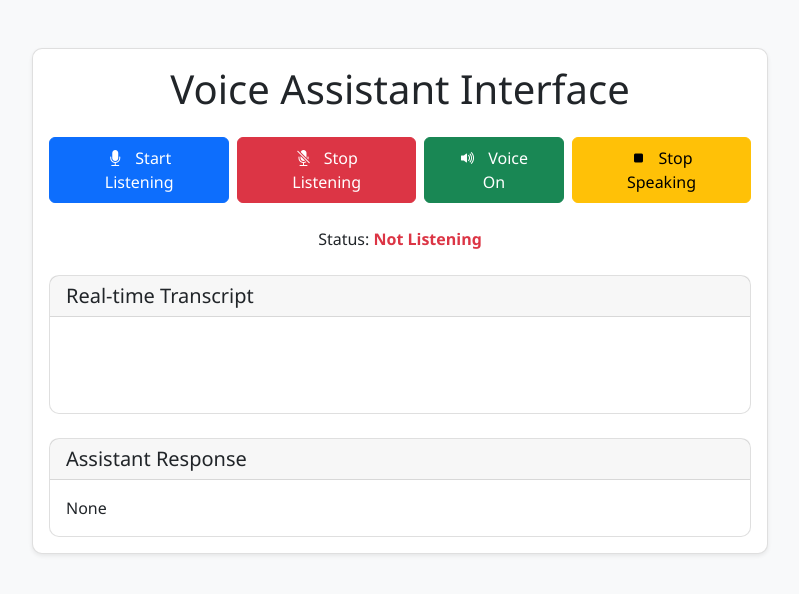
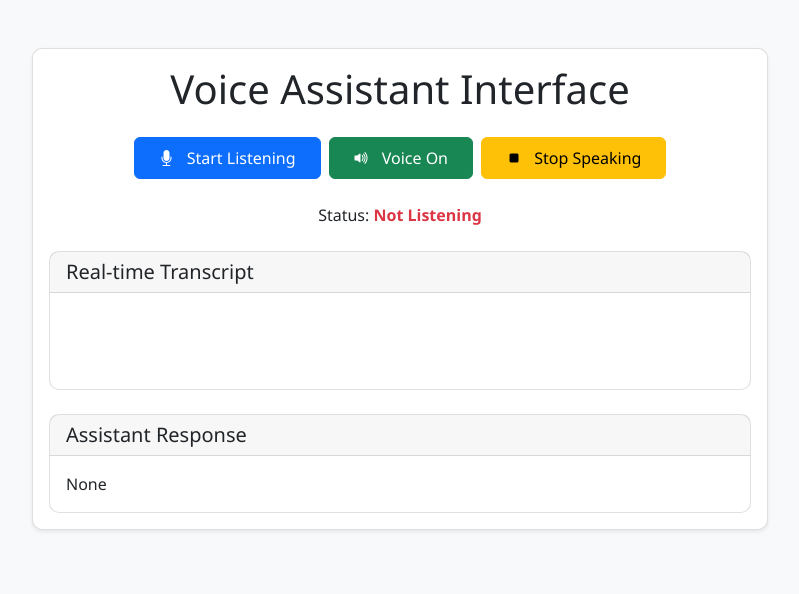
Before and after one commit to ShiroePL/Refreshed-ShiroAI-Chan, a Flask app: page / in a window 1280 px wide. Shown: the top 594 px of the page, without its empty margins (240-1039 px from the left). Run offline with Flask 3, Linux system fonts and the light colour scheme; parts of the project's set-up code (start-up, migrations or seed data) failed here and were passed over; some libraries are stand-ins or nearby versions.

Commit message:
🎤 refactor: consolidate listening controls into toggle function
Refactor the listening functionality to use a single toggle function.
The `startListening` and `stopListening` functions are merged into
`toggleListening`, which updates the button state and text based on
the current listening status. Additionally, the socket handler now
updates the button state in response to status updates, ensuring
consistent UI feedback. This change simplifies the code and improves
user experience by providing a clearer interface.

```diff
--- a/static/js/main.js
+++ b/static/js/main.js
@@ -7,14 +7,24 @@ speechHandler.socketHandler = socketHandler;
 
 socketHandler.initialize();
 
-function startListening() {
-    // Stop any currently playing audio when starting to listen
-    socketHandler.stopCurrentAudio();
-    speechHandler.start();
-}
+function toggleListening() {
+    const btn = document.getElementById('listenBtn');
+    const isListening = btn.classList.contains('btn-danger');
 
-function stopListening() {
-    speechHandler.stop();
+    if (isListening) {
+        // Stop listening
+        speechHandler.stop();
+        btn.innerHTML = '<i class="bi bi-mic-fill"></i> Start Listening';
+        btn.classList.remove('btn-danger');
+        btn.classList.add('btn-primary');
+    } else {
+        // Start listening
+        socketHandler.stopCurrentAudio();
+        speechHandler.start();
+        btn.innerHTML = '<i class="bi bi-mic-mute-fill"></i> Stop Listening';
+        btn.classList.remove('btn-primary');
+        btn.classList.add('btn-danger');
+    }
 }
 
 function toggleVoice() {
--- a/static/js/socketHandlers.js
+++ b/static/js/socketHandlers.js
@@ -89,8 +89,21 @@ class SocketHandler {
 
     handleStatusUpdate(data) {
         const statusElement = document.getElementById('listening-status');
+        const listenBtn = document.getElementById('listenBtn');
+
         statusElement.textContent = data.listening ? 'Listening' : 'Not Listening';
         statusElement.className = data.listening ? 'status-active' : 'status-inactive';
+
+        // Update button state to match status
+        if (data.listening) {
+            listenBtn.innerHTML = '<i class="bi bi-mic-mute-fill"></i> Stop Listening';
+            listenBtn.classList.remove('btn-primary');
+            listenBtn.classList.add('btn-danger');
+        } else {
+            listenBtn.innerHTML = '<i class="bi bi-mic-fill"></i> Start Listening';
+            listenBtn.classList.remove('btn-danger');
+            listenBtn.classList.add('btn-primary');
+        }
     }
 
     toggleVoice() {
--- a/templates/index.html
+++ b/templates/index.html
@@ -16,11 +16,8 @@
                         <h1 class="text-center mb-4">Voice Assistant Interface</h1>
 
                         <div class="d-flex justify-content-center gap-2 mb-4">
-                            <button onclick="startListening()" id="startBtn" class="btn btn-primary">
+                            <button onclick="toggleListening()" id="listenBtn" class="btn btn-primary">
                                 <i class="bi bi-mic-fill"></i> Start Listening
-                            </button>
-                            <button onclick="stopListening()" id="stopBtn" class="btn btn-danger">
-                                <i class="bi bi-mic-mute-fill"></i> Stop Listening
                             </button>
                             <button onclick="toggleVoice()" id="voiceToggleBtn" class="btn btn-success">
                                 <i class="bi bi-volume-up-fill"></i> Voice On
```
